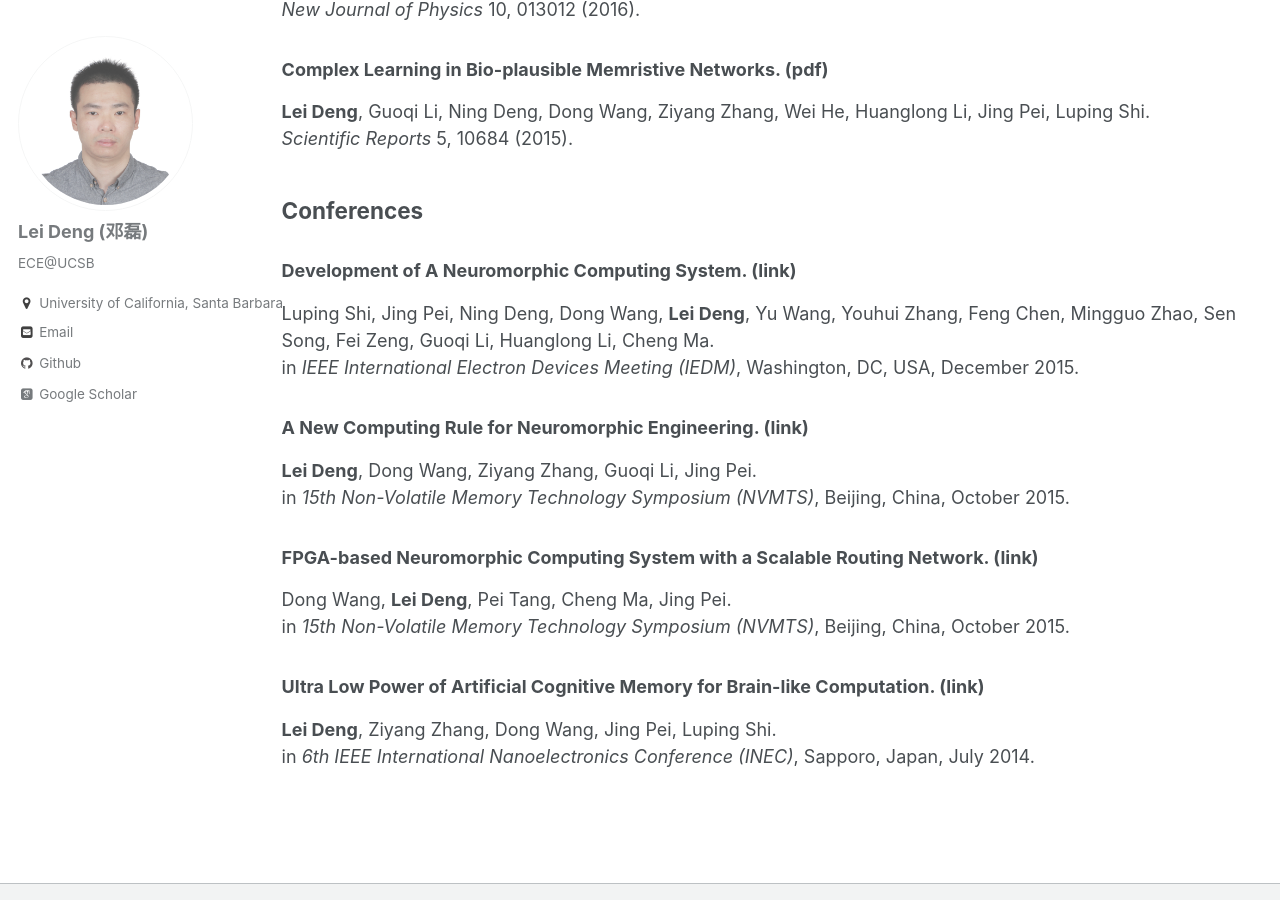
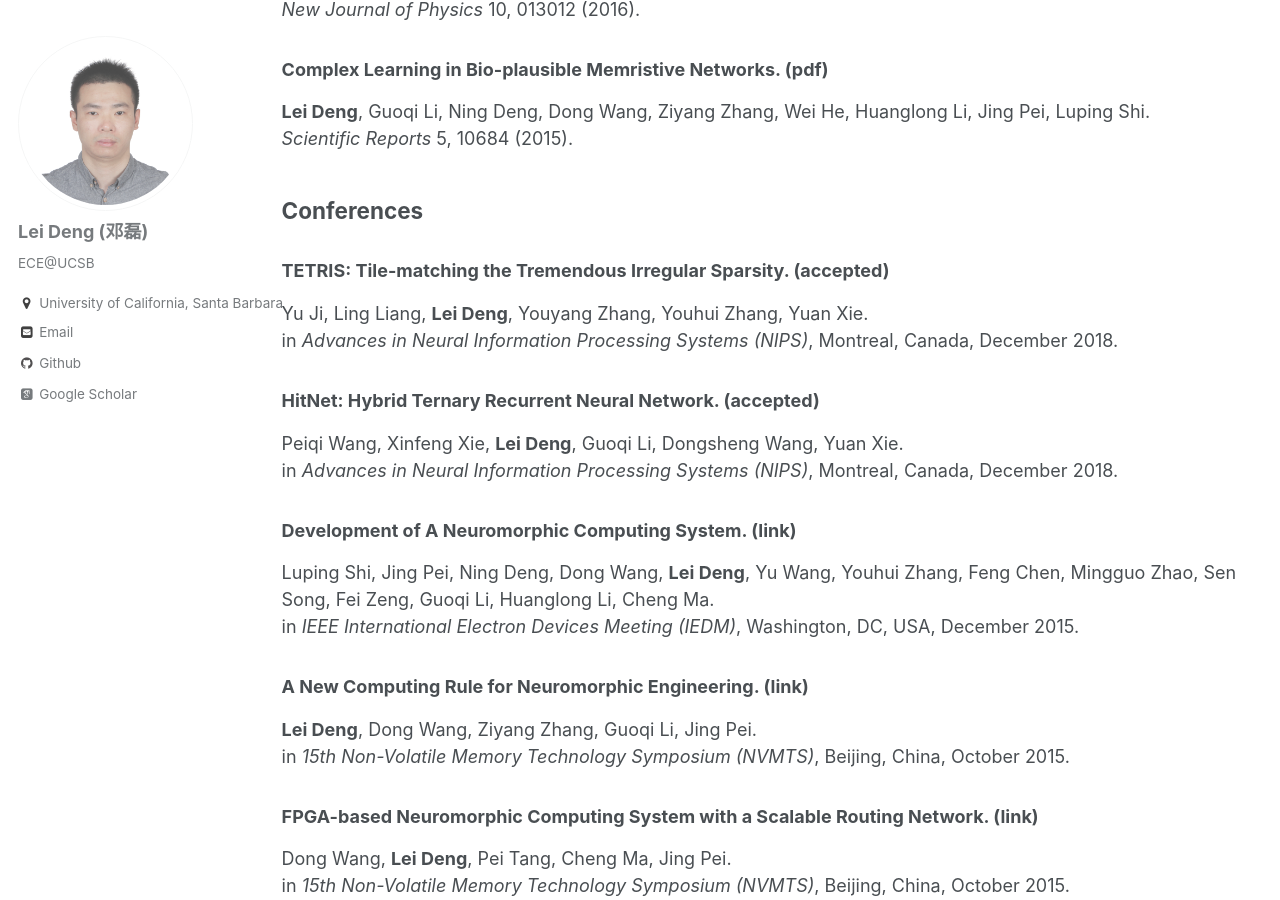
Before and after one commit to dllfei/dllfei.github.io, a Jekyll site: the page built from _pages/publications.md, in a window 1280 px wide and 900 px high, scrolled down 2195 px. Built offline with Jekyll 4.4.1, drawn with Linux system fonts in a browser that asks for light colours; some web fonts are replaced.

Commit message:
Update publications.md

```diff
--- a/_pages/publications.md
+++ b/_pages/publications.md
@@ -71,6 +71,14 @@ Guoqi Li, Wuhua Hu, Gaoxi Xiao, **Lei Deng**, Pei Tang, Jing Pei, Luping Shi. <b
 
 ## Conferences
 
+### TETRIS: Tile-matching the Tremendous Irregular Sparsity. (accepted) <br />
+Yu Ji, Ling Liang, **Lei Deng**, Youyang Zhang, Youhui Zhang, Yuan Xie. <br />
+in *Advances in Neural Information Processing Systems (NIPS)*, Montreal, Canada, December 2018.
+
+### HitNet: Hybrid Ternary Recurrent Neural Network. (accepted) <br />
+Peiqi Wang, Xinfeng Xie, **Lei Deng**, Guoqi Li, Dongsheng Wang, Yuan Xie. <br />
+in *Advances in Neural Information Processing Systems (NIPS)*, Montreal, Canada, December 2018.
+
 ### Development of A Neuromorphic Computing System. ([link](https://ieeexplore.ieee.org/document/7409624/)) <br />
 Luping Shi, Jing Pei, Ning Deng, Dong Wang, **Lei Deng**, Yu Wang, Youhui Zhang, Feng Chen, Mingguo Zhao, Sen Song, Fei Zeng, Guoqi Li, Huanglong Li, Cheng Ma. <br />
 in *IEEE International Electron Devices Meeting (IEDM)*, Washington, DC, USA, December 2015.
```
